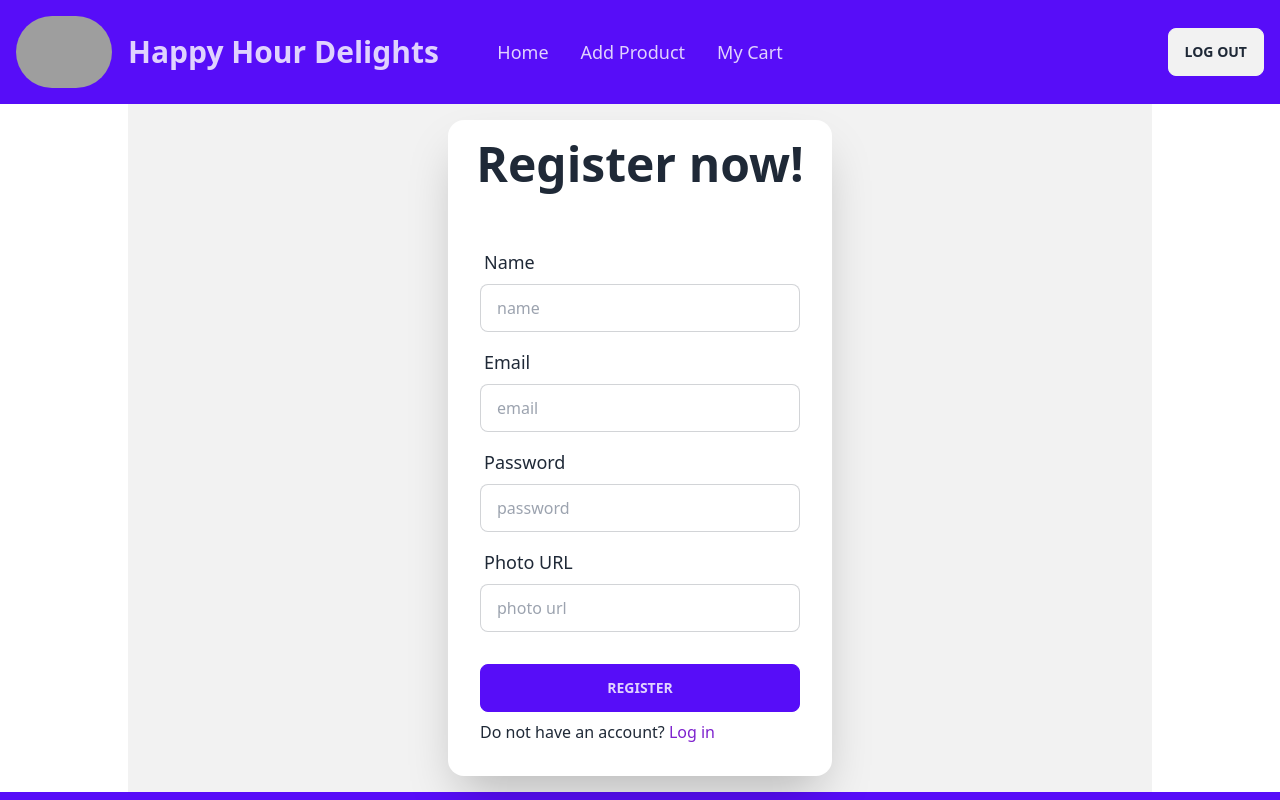
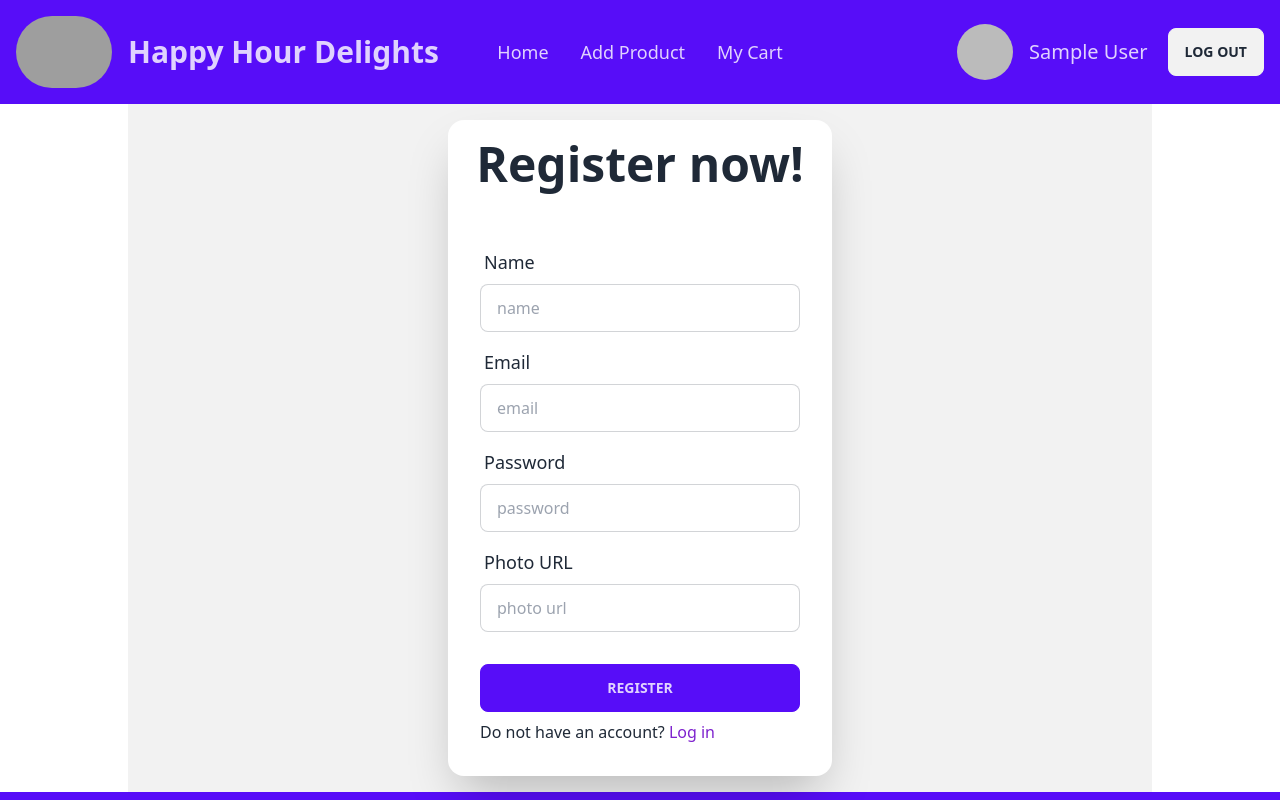
Before and after one commit to shadowfax191/Product-Management, a React (Vite) app: page /register in a window 1280 px wide. Shown: the top 800 px of the page. Built offline with nearby package versions, Linux system fonts and the light colour scheme; no server answers; sample sign-in values are in the browser's storage; grey boxes are pictures that could not be loaded.

Commit message:
showing name and photo in navbar

```diff
--- a/public/sliderData.json
+++ b/public/sliderData.json
@@ -47,12 +47,13 @@
     {
         "id": 10,
         "title": "Sony Pictures",
-        "image": " https://i.ibb.co/pZyxfdj/Sony-Play-Station-Movie-App.webp"
+        "image": "https://i.ibb.co/wywrF00/479c8262015d459c95c91f296daf7191.jpg"
+
     },
     {
         "id": 11,
         "title": "Sony Pictures",
-        "image": "https://i.ibb.co/wywrF00/479c8262015d459c95c91f296daf7191.jpg"
+        "image": " https://i.ibb.co/pZyxfdj/Sony-Play-Station-Movie-App.webp"
     },
     {
         "id": 12,
--- a/src/components/Login.jsx
+++ b/src/components/Login.jsx
@@ -1,11 +1,12 @@
 import { useContext, useState } from "react";
 import { Link, useLocation, useNavigate } from "react-router-dom";
 import { AuthContext } from "./AuthProvider/AuthProdiver";
+import toast, { Toaster } from "react-hot-toast";
 
 const Login = () => {
 
     const { signIn, signInWithGoogle } = useContext(AuthContext)
-    const [error,setError]=useState(null)
+    const [error, setError] = useState(null)
     console.log(error);
 
     const navigate = useNavigate()
@@ -19,26 +20,52 @@ const Login = () => {
 
         signIn(email, password)
             .then(res => {
-                console.log(res);
-                navigate(location?.state? location.state : '/')
+                if(res.user.uid){
+                    toast.success('Successfully Registration Complete ',
+                    {
+                      style: {
+                        borderRadius: '10px',
+                        background: '#333',
+                        color: '#fff',
+                      },
+                    })
+                   }
+              setTimeout(()=>navigate(location?.state ? location.state : '/'),1200)
 
             })
             .catch(err => {
                 setError(err.message)
+                toast.error(err.message,
+                    {
+
+                        style: {
+                            borderRadius: '10px',
+                            background: '#FF0',
+                            color: '#333',
+                        },
+                    })
             })
     }
 
     const handleGoogle = () => {
         signInWithGoogle()
-       .then(res => {
-            console.log(res);
-            navigate(location?.state? location.state : '/')
+        .then(res => {
+            if(res.user.uid){
+                toast.success('Successfully Registration Complete ',
+                {
+                  style: {
+                    borderRadius: '10px',
+                    background: '#333',
+                    color: '#fff',
+                  },
+                })
+               }
+          setTimeout(()=>navigate(location?.state ? location.state : '/'),1200)
 
         })
-        .catch(err => {
-           setError(err.message)
-
-        })
+            .catch(err => {
+                console.log(err);
+            })
     }
 
 
@@ -80,6 +107,7 @@ const Login = () => {
                     </div>
                 </div>
             </div>
+            <Toaster></Toaster>
         </div>
 
     );
--- a/src/components/MyCart.jsx
+++ b/src/components/MyCart.jsx
@@ -63,6 +63,7 @@ const MyCart = () => {
                 CartInfo.length ? <h2 className="text-4xl font-bold pt-10 text-center text-primary">your Selected Items</h2> :
                     <div>
                         <p className="text-center text-2xl md:text-8xl text-primary font-bold py-10 md:py-20 ">Your Cart is Empty</p>
+                        <p className="text-center text-xl text-primary pb-10">Add to cart to see Your Selected Product</p>
                     </div>
             }
             <div className="grid grid-cols-1 md:grid-cols-3 max-w-7xl mx-auto py-10 md:py-20">
--- a/src/components/Navbar.jsx
+++ b/src/components/Navbar.jsx
@@ -1,15 +1,24 @@
-import { useContext } from "react";
+import { useContext, useState } from "react";
 import { NavLink } from "react-router-dom";
 import { AuthContext } from "./AuthProvider/AuthProdiver";
+import toast, { Toaster } from "react-hot-toast";
 
 const Navbar = () => {
 
-    const { user,logOut } = useContext(AuthContext)
+    const { user, logOut } = useContext(AuthContext)
+    console.log(user);
+    const handleLogOut = () => {
+        logOut()
+            .then(res => {
+                console.log(res);
+                {
+                    if (user.uid) { toast.success('Logout Successfully') }
 
-        const handleLogOut=()=>{
-            logOut()
+                }
+            })
 
-        }
+
+    }
 
 
     const links = <>
@@ -28,7 +37,15 @@ const Navbar = () => {
                             <svg xmlns="http://www.w3.org/2000/svg" className="h-5 w-5" fill="none" viewBox="0 0 24 24" stroke="currentColor"><path strokeLinecap="round" strokeLinejoin="round" strokeWidth="2" d="M4 6h16M4 12h8m-8 6h16" /></svg>
                         </label>
                         <ul tabIndex={0} className=" text-black menu menu-sm dropdown-content mt-3 z-[1] p-2 shadow bg-base-100 rounded-box w-52">
-                            {links}
+                            {links
+
+                            }
+                            {
+                                user ? <div className="flex justify-center items-center p-5"><li> <img className="w-20 h-16 rounded-full mx-auto" src={user.photoURL} alt="" /></li>
+                                    <li> <p className="text-lg font-bold capitalize text-center text-primary">{user.displayName}</p></li>
+                                    </div>
+                                    : ''
+                            }
                         </ul>
                     </div>
                     <img className="w-24 rounded-full" src="https://i.ibb.co/fNtnpGX/1918.png" alt="" />
@@ -42,7 +59,11 @@ const Navbar = () => {
                 {
                     user ?
                         <div className="navbar-end">
-                            <img src="" alt="" />
+                            <div className="pr-5 space-x-4 items-center hidden md:flex">
+                                <img className="w-14 h-14 rounded-full" src={user.photoURL} alt="" />
+                                <p className="text-xl capitalize">{user.displayName}</p>
+
+                            </div>
                             <button onClick={handleLogOut} className="btn">Log out</button>
                         </div>
                         :
@@ -51,6 +72,7 @@ const Navbar = () => {
                         </div>
                 }
             </div>
+            <Toaster></Toaster>
         </div>
     );
 };
--- a/src/components/Register.jsx
+++ b/src/components/Register.jsx
@@ -1,10 +1,15 @@
-import { useContext } from "react";
+import { useContext} from "react";
 import { Link } from "react-router-dom";
 import { AuthContext } from "./AuthProvider/AuthProdiver";
+import toast, { Toaster } from "react-hot-toast";
+import auth from "./Firebase/firebase";
+import { updateProfile } from "firebase/auth";
 
 const Register = () => {
 
     const {createUser}=useContext(AuthContext)
+
+    // const [error,setError]=useState(null)
 
 
     const handleSubmit=(e)=>{
@@ -14,13 +19,55 @@ const Register = () => {
         const name=e.target.name.value
         const photo=e.target.photo.value
         console.log(email,password,name,photo);
+
+        // setError('')
+        if(/^(?=.*[A-Za-z])(?=.*[A-Z])(?=.*[@$!%*#?&])[A-Za-z\d@$!%*#?&]{6,}$/.test(password)){
+
             createUser(email,password)
             .then(res=>{
-            console.log(res);
+               if(res.user.uid){
+                toast.success('Successfully Registration Complete ',
+                {
+                  style: {
+                    borderRadius: '10px',
+                    background: '#333',
+                    color: '#fff',
+                  },
+                })
+               }
+               const user =auth.currentUser
+               if(user){
+                return updateProfile(user,{
+                    displayName:name,
+                    photoURL:photo
+                })
+               }
+
             })
             .catch(err=>{
                 console.log(err);
+               toast.error(err.message ,
+                {
+                  style: {
+                    borderRadius: '10px',
+                    background: '#FF0',
+                    color: '#333',
+                  },
+                });
             })
+        }
+        else{
+            toast.error('Password should contain 1 upper case,1 special character and at least 6 character',
+            {
+
+              style: {
+                borderRadius: '10px',
+                background: '#FF0',
+                color: '#333',
+              },
+            })
+        }
+
     }
 
 
@@ -70,6 +117,7 @@ const Register = () => {
                         </div>
                     </div>
                 </div>
+                <Toaster ></Toaster>
             </div>
 
     );
```
Also changed, not shown: src/components/AuthProvider/AuthProdiver.jsx (+16 -15 lines). Lines whose indentation alone changed are shown as unchanged.
